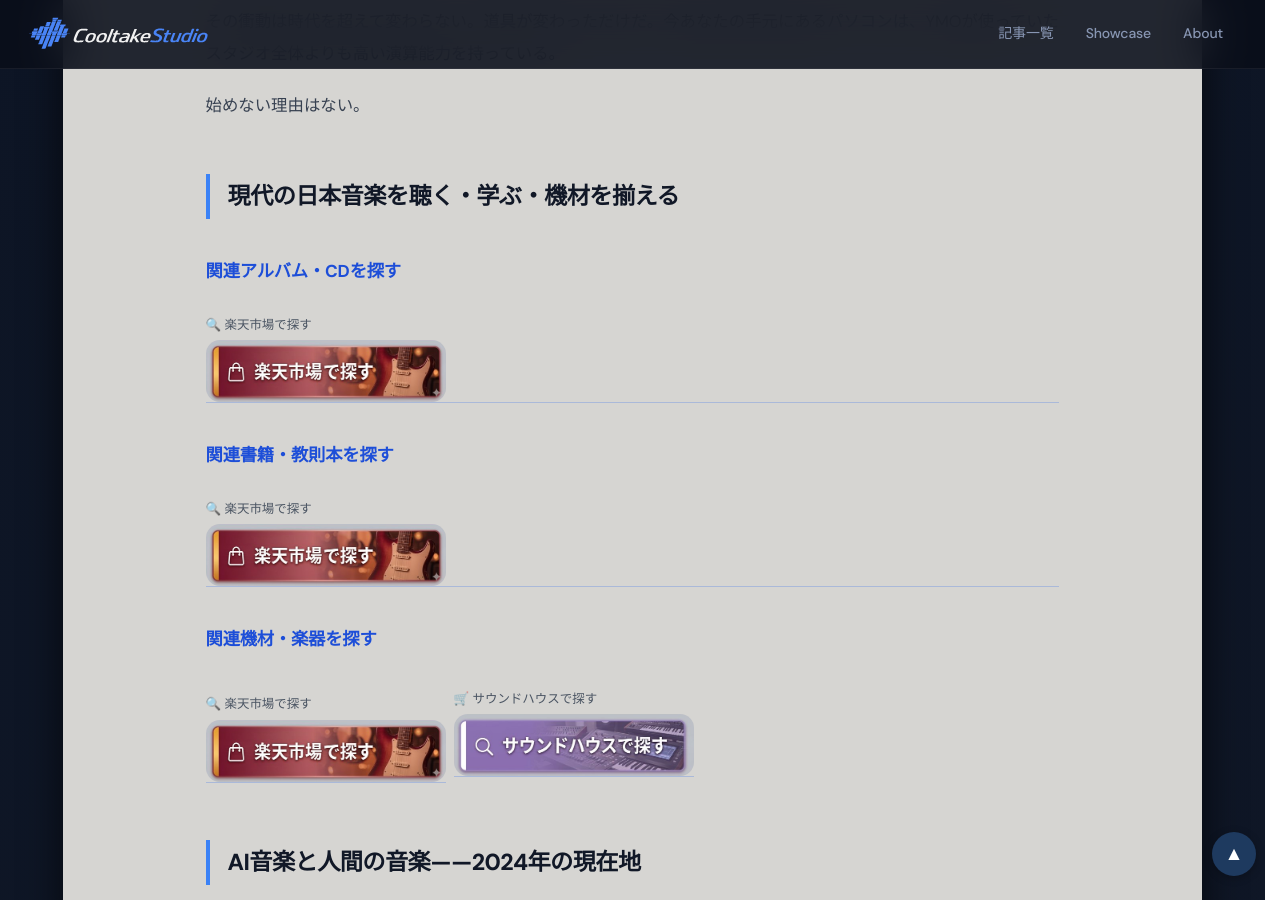
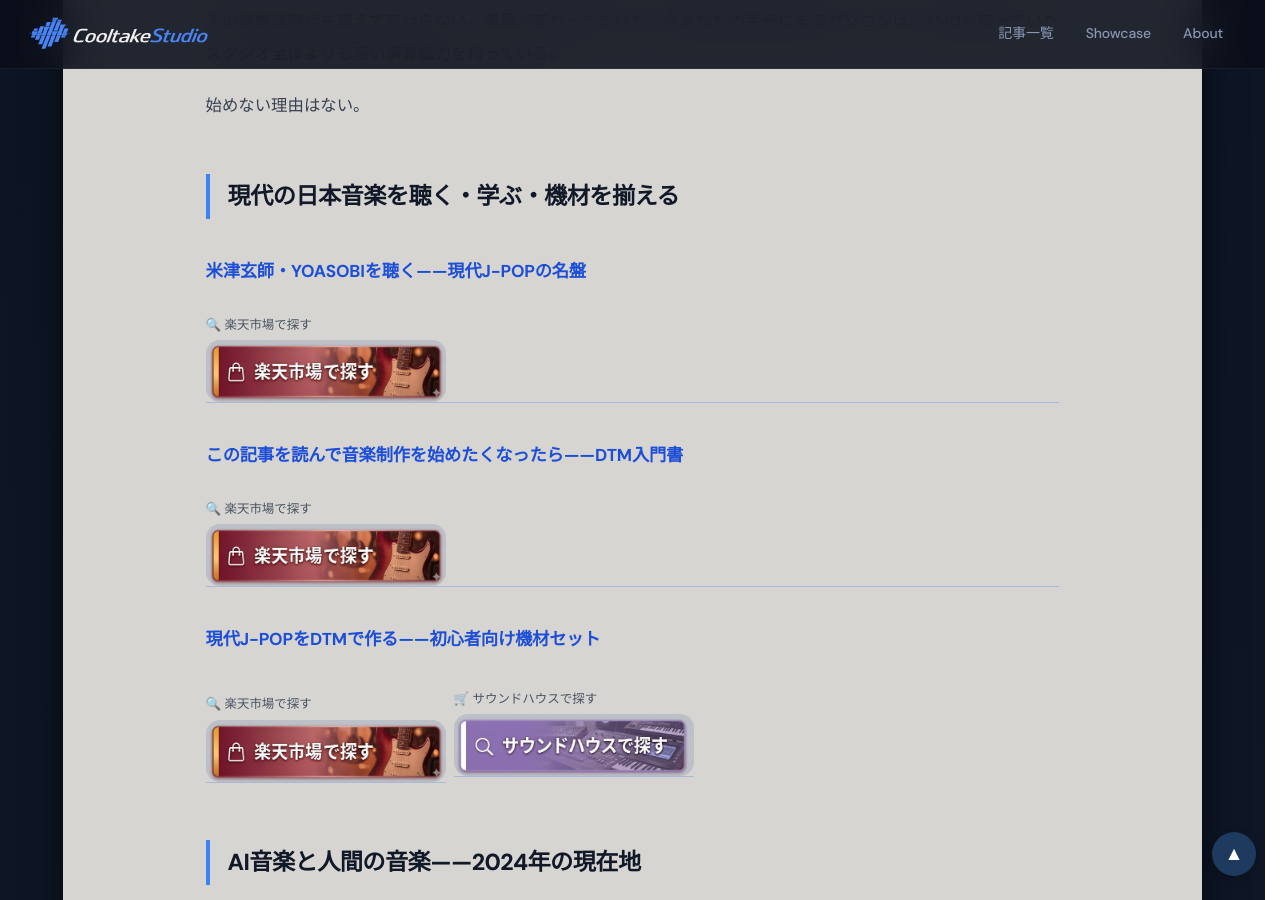
Before and after one commit to cooltake/cooltake-staging, a Jekyll site: the page built from _posts/2026-05-30-japan-music-18-modern-scene.md, in a window 1280 px wide and 900 px high, scrolled down 3347 px. Built offline with Jekyll 4.4.1, drawn with Linux system fonts in a browser that asks for light colours; some web fonts are replaced.

Commit message:
fix: CTAセクション見出しを記事の文脈に合わせて修正 (2026-05-30-japan-music-18-modern-scene.md)

```diff
--- a/_posts/2026-05-30-japan-music-18-modern-scene.md
+++ b/_posts/2026-05-30-japan-music-18-modern-scene.md
@@ -172,7 +172,7 @@
 
 
 
-### 関連アルバム・CDを探す
+### 米津玄師・YOASOBIを聴く——現代J-POPの名盤
 
 
 
@@ -180,7 +180,7 @@
 
 
 
-### 関連書籍・教則本を探す
+### この記事を読んで音楽制作を始めたくなったら——DTM入門書
 
 
 
@@ -188,7 +188,7 @@
 
 
 
-### 関連機材・楽器を探す
+### 現代J-POPをDTMで作る——初心者向け機材セット
 
 
 
```
